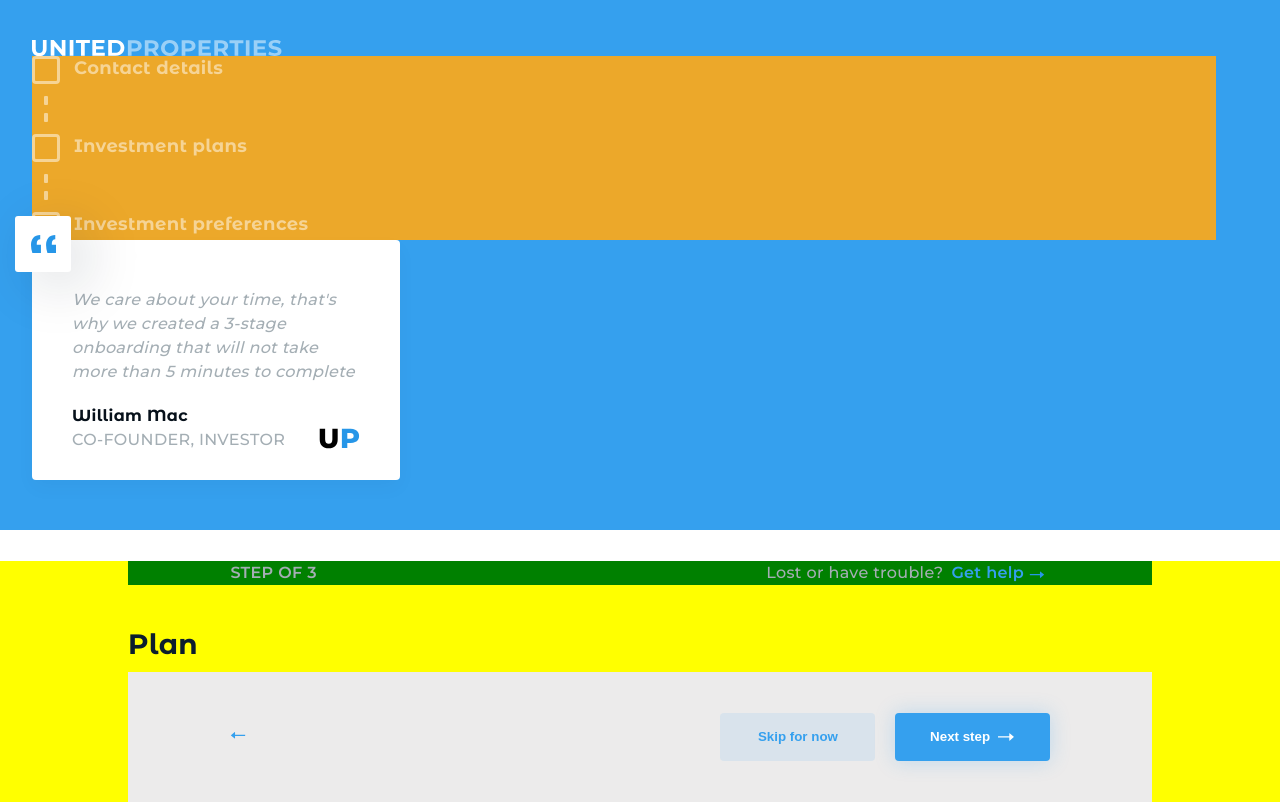
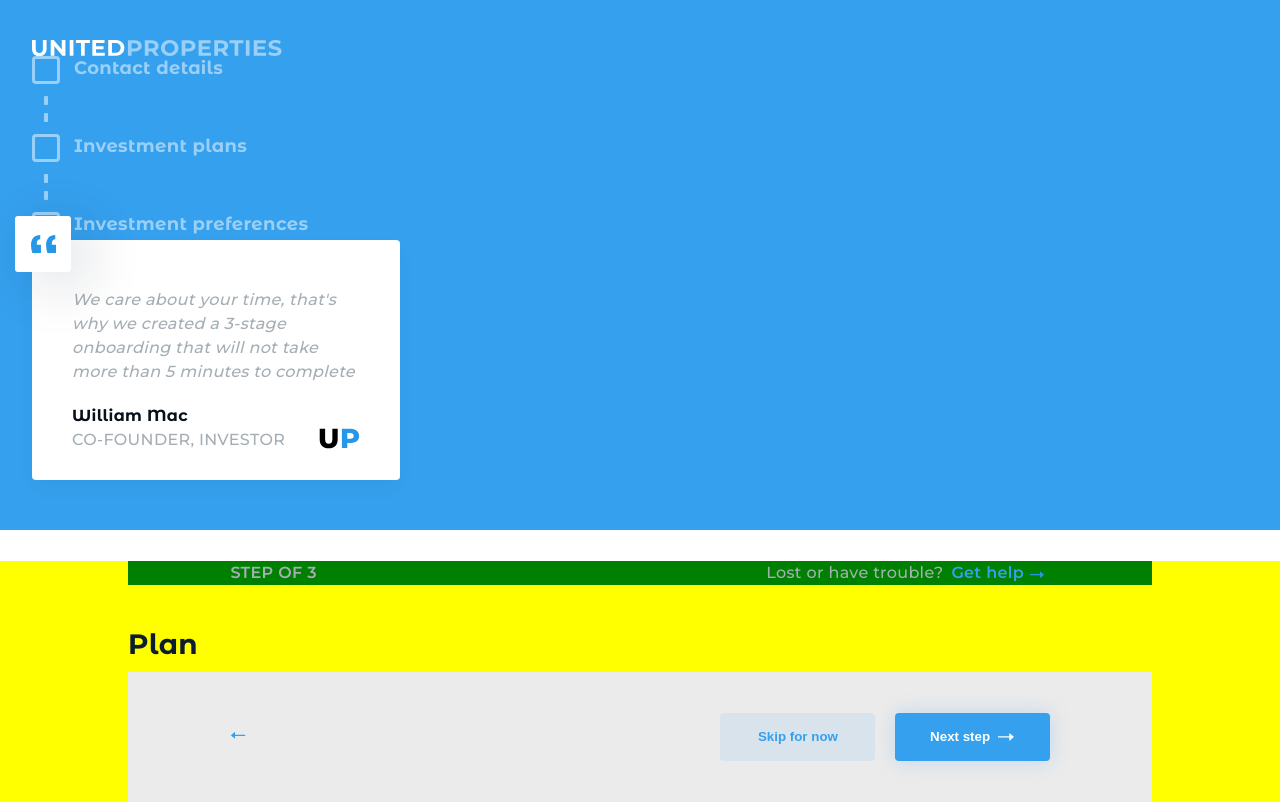
Before and after one commit to cavaglieridomenico/user-onboarding, a React (Create React App) app: page /plan in a window 1280 px wide. Built offline with nearby package versions, Linux system fonts and the light colour scheme.

Commit message:
[FIXED] Responsiveness view for Sidebar

```diff
--- a/src/assets/style/sidebar.css
+++ b/src/assets/style/sidebar.css
@@ -1,19 +1,19 @@
 aside {
   display: none;
   background: var(--primaryColor);
-  width: var(--sidebarWidth);
   padding: var(--sidebarPadding);
+  height: var(--sidebarHeight);
 }
 
 .progress-container {
   position: relative;
   display: flex;
   flex-direction: column;
-  background-color: rgb(236, 168, 42);
   font-family: var(--monserratAlt);
   color: var(--mainWhite50);
   font-size: 18px;
   font-weight: 700;
+  margin: var(--progressMargin);
 }
 
 .square-text-container {
@@ -124,7 +124,7 @@ p.author + p {
   font-style: normal;
 }
 
-@media all and (min-width: 992px) {
+@media all and (min-width: 992px) and (min-height: 650px) {
   aside {
     display: flex;
     flex-direction: column;
```
